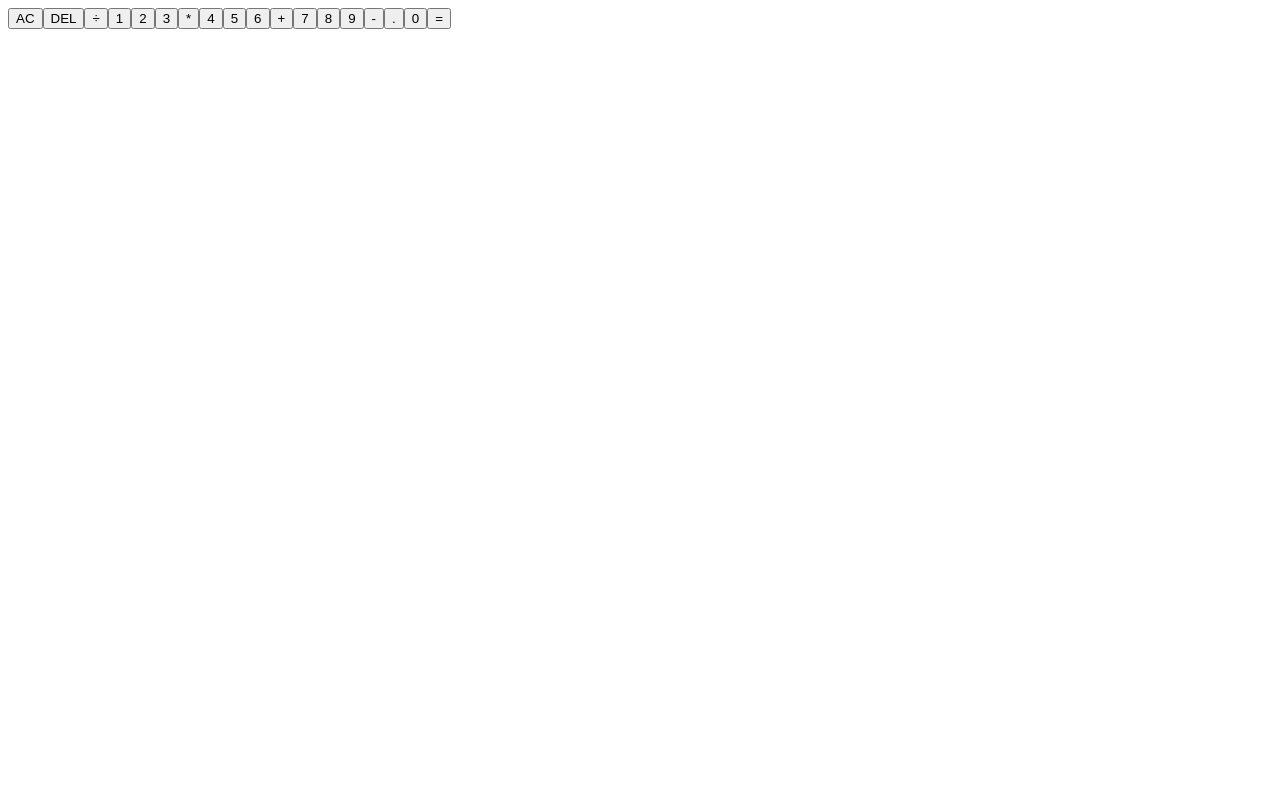
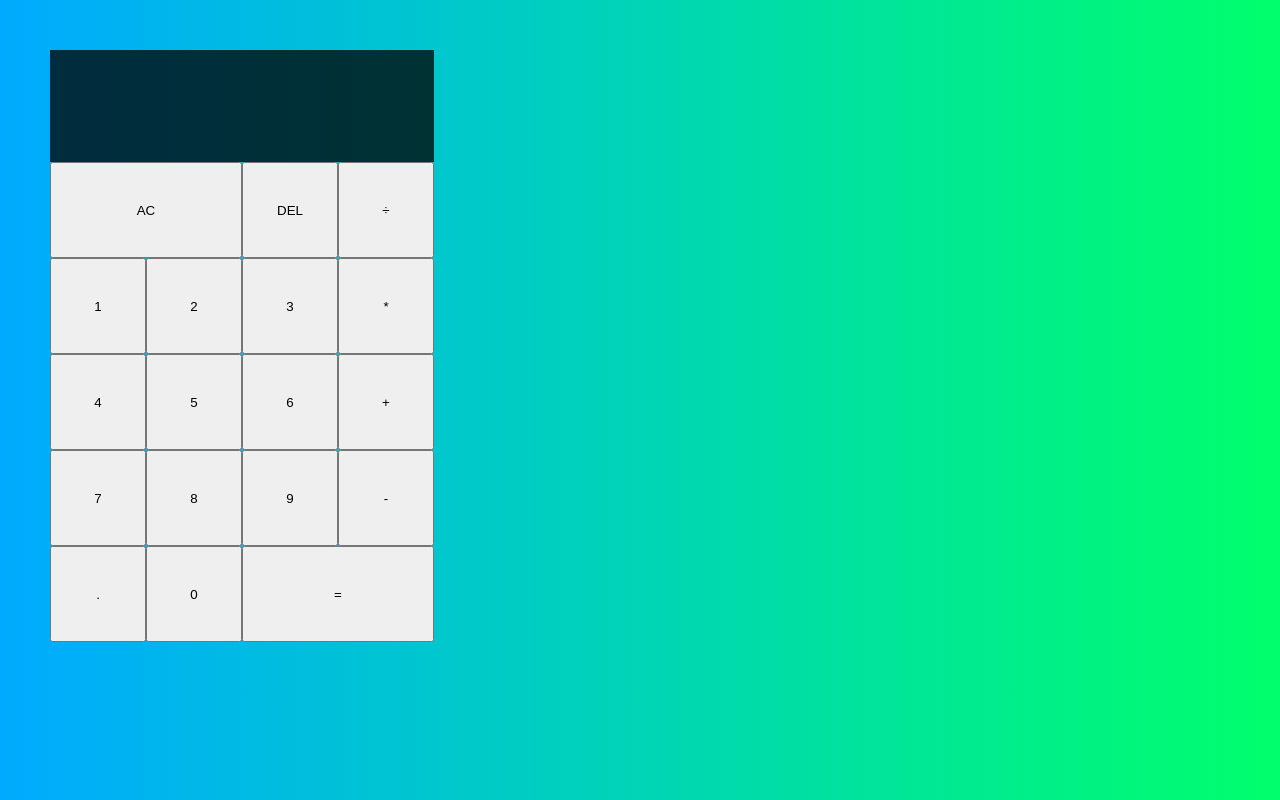
Before and after one commit to serhatcigerci/react-calculator, a React (Create React App) app: page / in a window 1280 px wide. Built offline with nearby package versions, Linux system fonts and the light colour scheme.

Commit message:
Css start added

```diff
--- a/src/styles.css
+++ b/src/styles.css
@@ -0,0 +1,30 @@
+*, *::before, *::after {
+  box-sizing: border-box;
+}
+
+body {
+  margin: 50px;
+  background: linear-gradient(to right, #00AAFF, #00FF6C);
+}
+
+.calculator-grid {
+  display: grid;
+  margin-top: 2rem;
+  grid-template-columns: repeat(4, 6rem);
+  grid-template-rows: minmax(7rem, auto) repeat(5, 6rem);
+}
+
+.span-two {
+  grid-column: span 2;
+}
+
+.output {
+  grid-column: 1/-1;
+  background-color: rgba( 0, 0, 0, 0.75);
+  display: inline;
+}
+
+.output .previous-operand {
+  color: rgba(255, 255, 255, 0.75);
+  font-size: 1.5rem;
+}
```
